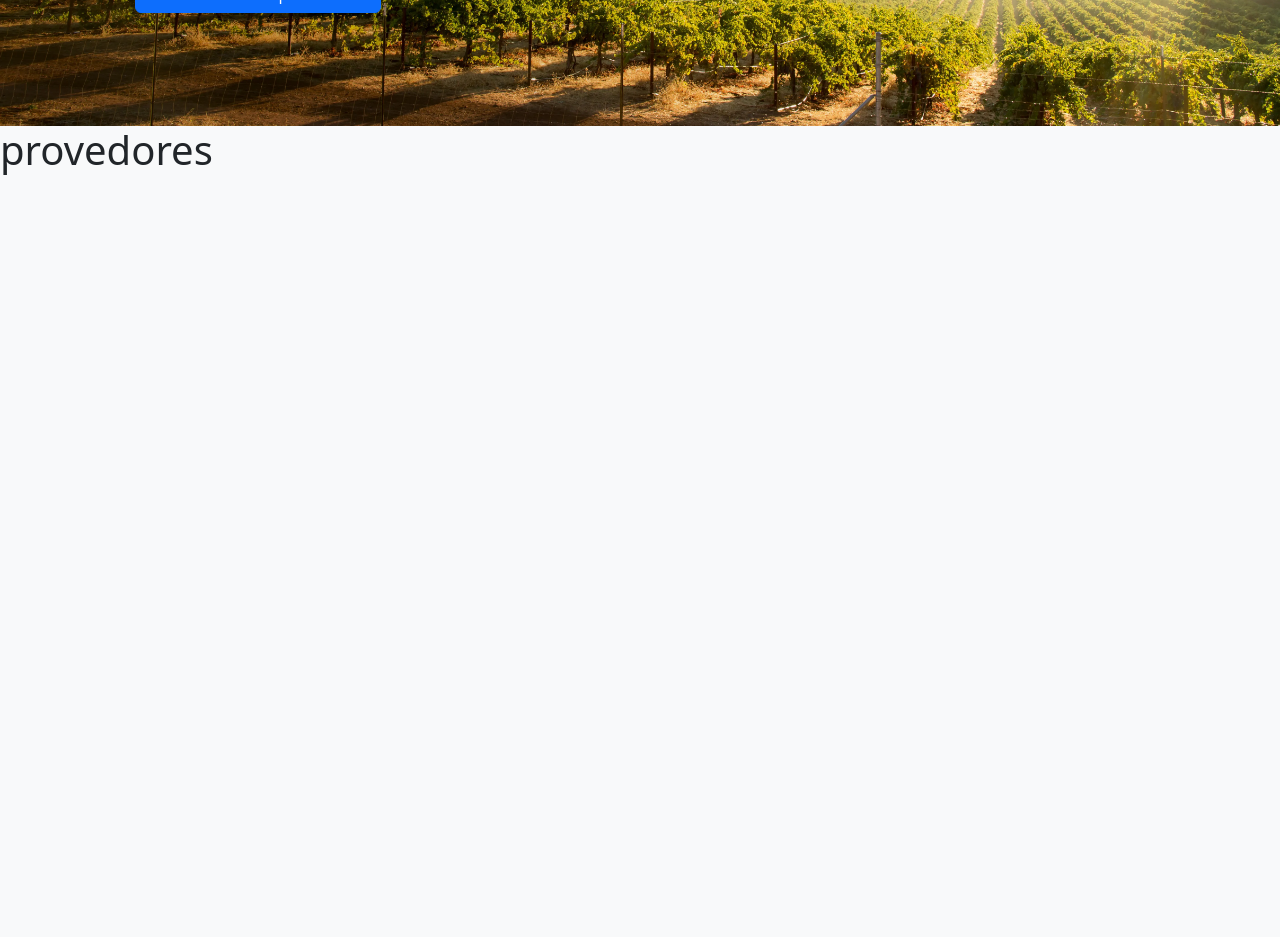
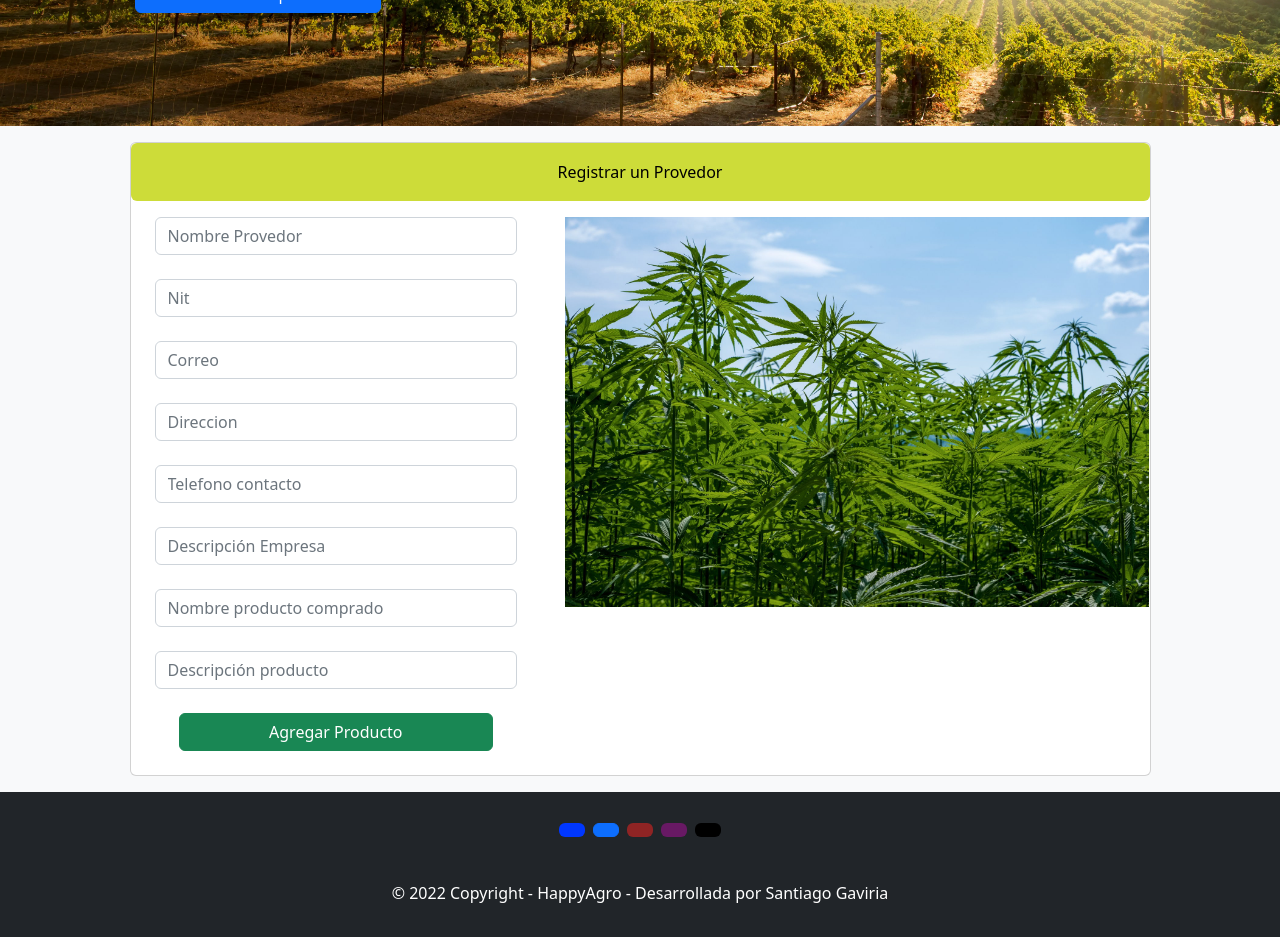
Before and after one commit to santii321/examenReact, a React (Create React App) app: page /Provedores in a window 1280 px wide. Shown: the part 280-1217 px from the top of the page. Before the commit the page ends 800 px from the top, so only its background shows below. Built offline with nearby package versions, Linux system fonts and the light colour scheme; the HTML template or start-up script is replaced by a standard one.

Commit message:
Se agrega la ventana de provedores, se termina proyecto 100%

```diff
--- a/src/assets/styles/styles.css
+++ b/src/assets/styles/styles.css
@@ -69,3 +69,7 @@ header{
     background-color: #198754;
     color: #f1f1f1;
   }
+  .warning{
+    background: #cddc39;
+
+  }
--- a/src/pages/Layout.js
+++ b/src/pages/Layout.js
@@ -27,7 +27,7 @@ const Layout = () => {
             </ul>
             <form className="d-flex" role="search">
               <input className="form-control me-2" type="search" placeholder="Buscar producto" />
-              <button className="btn btn-outline-success" type="submit">Buscar</button>
+              <Link className="btn btn-outline-success" to="/productos">Buscar</Link>
             </form>
           </section>
         </section>
--- a/src/pages/Provedores.js
+++ b/src/pages/Provedores.js
@@ -1,7 +1,87 @@
-function Provedores(){
+import Footer from "../componentes/Footer";
+import medicinal2 from "../assets/images/Cannabis.jpg"
+function Provedores() {
 
-    return(
-        <h1>provedores</h1>
-    );
+  return (
+    <>
+      <section className="mt-3 mb-3">
+        <section className="container h-100">
+          <section className="row d-flex justify-content-center align-items-center h-100">
+            <section className="col-lg-12 col-xl-11">
+              <section className="card text-black">
+                <section className="card-body p-md-0">
+                  <section className="alert warning text-center" role="alert">
+                    Registrar un Provedor
+                  </section>
+                  <section className="row justify-content-center">
+
+                    <section className="col-md-10 col-lg-6 col-xl-5 order-2 order-lg-1">
+
+                      <form className="mx-1 mx-md-4">
+
+                        <section className="d-flex flex-row align-items-center mb-4">
+                          <section className="form-outline flex-fill mb-0">
+                            <input type="text" id="form3Example1c" className="form-control" placeholder="Nombre Provedor" />
+                          </section>
+                        </section>
+
+                        <section className="d-flex flex-row align-items-center mb-4">
+                          <section className="form-outline flex-fill mb-0">
+                            <input type="text" placeholder="Nit" id="form3Example3c" className="form-control" />
+                          </section>
+                        </section>
+                        <section className="d-flex flex-row align-items-center mb-4">
+                          <section className="form-outline flex-fill mb-0">
+                            <input type="text" placeholder="Correo" id="form3Example3c" className="form-control" />
+                          </section>
+                        </section>
+                        <section className="d-flex flex-row align-items-center mb-4">
+                          <section className="form-outline flex-fill mb-0">
+                            <input type="text" placeholder="Direccion" id="form3Example3c" className="form-control" />
+                          </section>
+                        </section>
+                        <section className="d-flex flex-row align-items-center mb-4">
+                          <section className="form-outline flex-fill mb-0">
+                            <input type="text" placeholder="Telefono contacto" id="form3Example3c" className="form-control" />
+                          </section>
+                        </section>
+                        <section className="d-flex flex-row align-items-center mb-4">
+                          <section className="form-outline flex-fill mb-0">
+                            <input type="text" placeholder="Descripción Empresa" id="form3Example3c" className="form-control" />
+                          </section>
+                        </section>
+                        <section className="d-flex flex-row align-items-center mb-4">
+                          <section className="form-outline flex-fill mb-0">
+                            <input type="text" placeholder="Nombre producto comprado" id="form3Example3c" className="form-control" />
+                          </section>
+                        </section>
+                        <section className="d-flex flex-row align-items-center mb-4">
+                          <section className="form-outline flex-fill mb-0">
+                            <input type="text" placeholder="Descripción producto" id="form3Example3c" className="form-control" />
+                          </section>
+                        </section>
+
+                        <section className="d-flex justify-content-center mx-4 mb-3 mb-lg-4">
+                          <button type="button" className="btn btn-success w-100">Agregar Producto</button>
+                        </section>
+
+                      </form>
+
+                    </section>
+                    <section className="col-md-10 col-lg-6 col-xl-7 d-flex justify-content-center order-1 order-lg-2">
+
+                      <img src={medicinal2}
+                        className="img-fluids" alt="Sample image" />
+                    </section>
+                  </section>
+                </section>
+              </section>
+            </section>
+          </section>
+        </section>
+      </section>
+      <Footer />
+    </>
+  );
 }
 export default Provedores
```
Also changed, not shown: src/assets/images/Cannabis.jpg (added).
